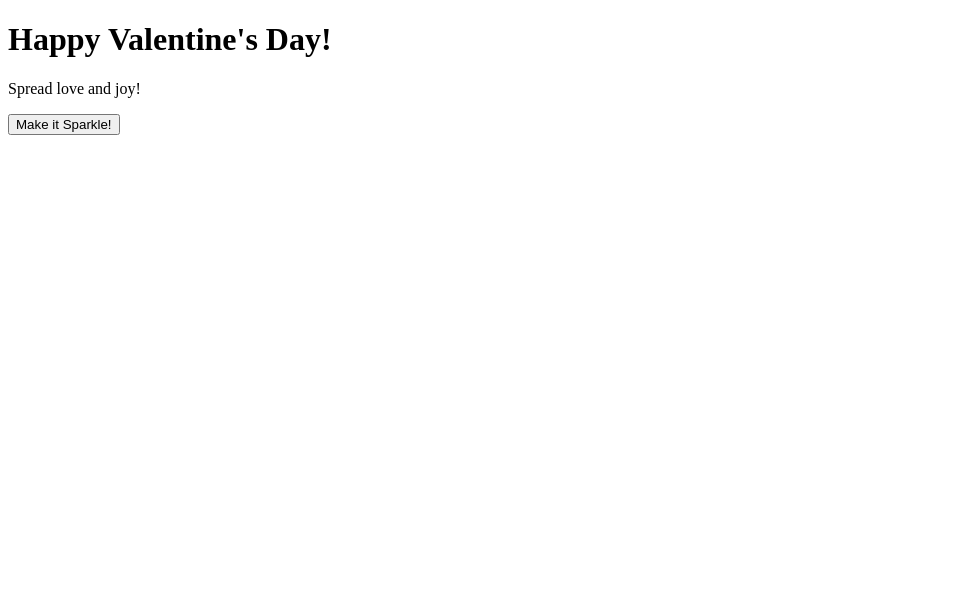
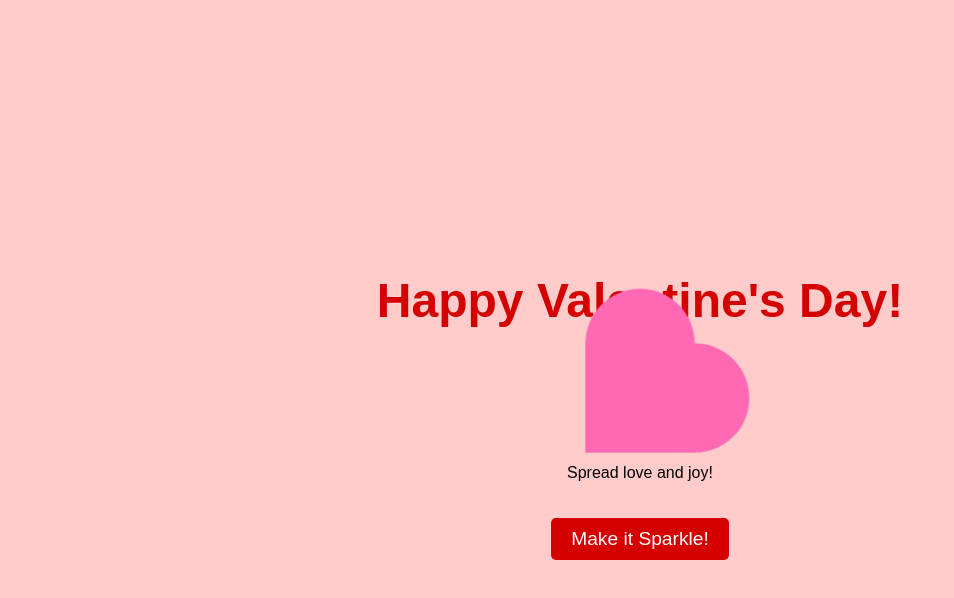
Before and after one commit to Joaco182004/jilu, a plain HTML site: page index.html in a window 1280 px wide. Shown: the whole page, without its empty margins (0-954 px from the left). Drawn offline with Linux system fonts and the light colour scheme.

Commit message:
Update index.html

```diff
--- a/index.html
+++ b/index.html
@@ -4,7 +4,93 @@
     <meta charset="UTF-8">
     <meta name="viewport" content="width=device-width, initial-scale=1.0">
     <title>Happy Valentine's Day!</title>
-    <link rel="stylesheet" href="styles.css">
+    <style>
+        body {
+            background-color: #ffcccb;
+            font-family: 'Arial', sans-serif;
+            display: flex;
+            justify-content: center;
+            align-items: center;
+            height: 100vh;
+            margin: 0;
+            text-align: center;
+        }
+
+        .container {
+            position: relative;
+        }
+
+        h1 {
+            color: #d50000;
+            font-size: 3em;
+            margin-bottom: 20px;
+        }
+
+        .heart {
+            width: 100px;
+            height: 100px;
+            background-color: #ff69b4;
+            position: relative;
+            transform: rotate(-45deg);
+            margin: 0 auto;
+            animation: pulse 1.5s infinite;
+        }
+
+        .heart::before,
+        .heart::after {
+            content: '';
+            width: 100px;
+            height: 100px;
+            background-color: #ff69b4;
+            border-radius: 50%;
+            position: absolute;
+        }
+
+        .heart::before {
+            top: -50px;
+            left: 0;
+        }
+
+        .heart::after {
+            left: 50px;
+            top: 0;
+        }
+
+        @keyframes pulse {
+            0%, 100% {
+                transform: scale(1);
+            }
+            50% {
+                transform: scale(1.1);
+            }
+        }
+
+        button {
+            margin-top: 20px;
+            padding: 10px 20px;
+            font-size: 1.2em;
+            background-color: #d50000;
+            color: white;
+            border: none;
+            border-radius: 5px;
+            cursor: pointer;
+            transition: background-color 0.3s;
+        }
+
+        button:hover {
+            background-color: #ff1744;
+        }
+
+        .sparkle {
+            animation: sparkle 0.5s infinite;
+        }
+
+        @keyframes sparkle {
+            0% { transform: scale(1); }
+            50% { transform: scale(1.2); }
+            100% { transform: scale(1); }
+        }
+    </style>
 </head>
 <body>
     <div class="container">
@@ -13,6 +99,18 @@
         <p>Spread love and joy!</p>
         <button id="animateButton">Make it Sparkle!</button>
     </div>
-    <script src="script.js"></script>
+    <script>
+        document.getElementById('animateButton').addEventListener('click', function() {
+            const heart = document.getElementById('heart');
+            heart.classList.toggle('sparkle');
+
+            if (heart.classList.contains('sparkle')) {
+                heart.style.animation = 'none'; // Stop the pulse animation
+                setTimeout(() => {
+                    heart.style.animation = 'pulse 1.5s infinite'; // Restart the pulse animation
+                }, 100);
+            }
+        });
+    </script>
 </body>
 </html>
```
